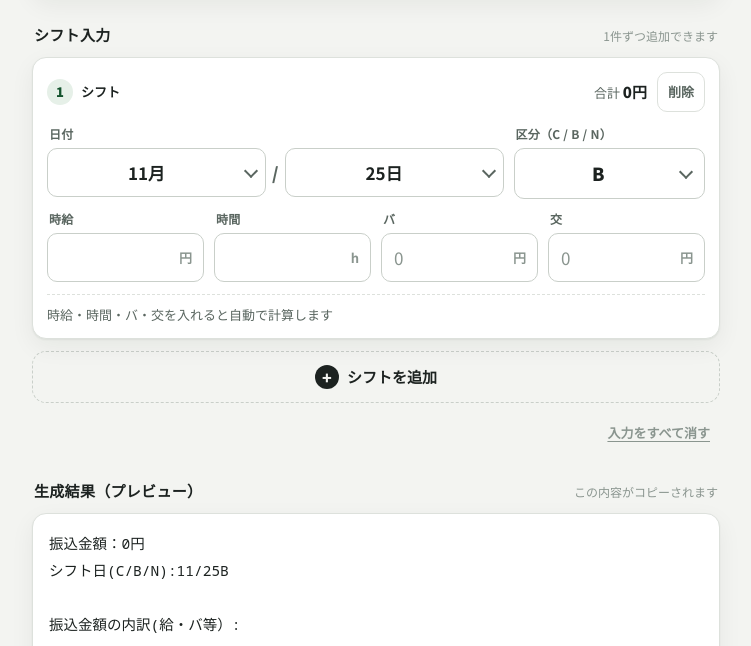
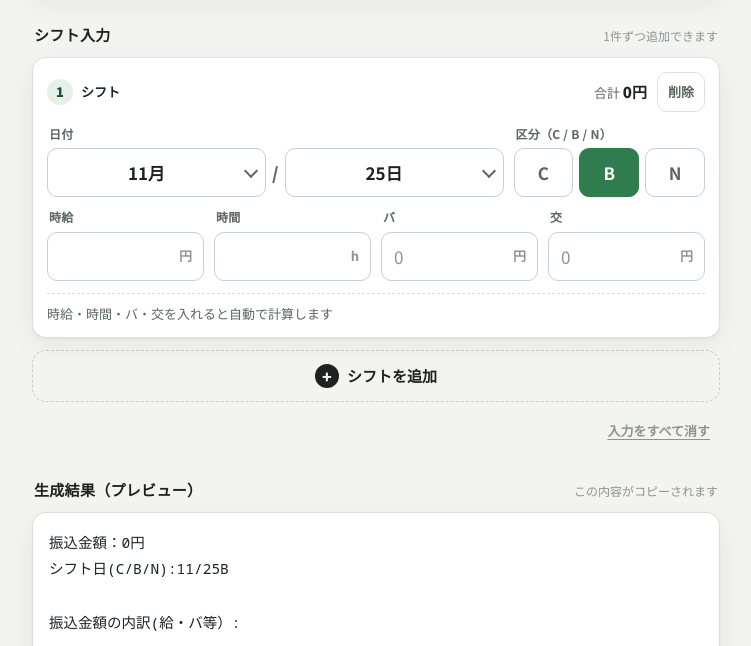
Before and after one commit to inakuntomato/furikomi-shinsei, a plain HTML site: page index.html in a window 1280 px wide. Shown: the part 154-800 px from the top of the page, without its empty margins (264-1015 px from the left). Drawn offline with Linux system fonts and the light colour scheme.

Commit message:
区分をボタン選択に変更（プルダウン廃止）

```diff
--- a/index.html
+++ b/index.html
@@ -156,6 +156,9 @@
     transform:translateY(-70%) rotate(45deg); pointer-events:none;
   }
   .select-wrap select{padding-right:34px; text-align:center; font-weight:900; font-size:18px}
+  .type-seg{display:flex; gap:6px}
+  .seg-btn{flex:1; padding:10px 0; font-size:17px; font-weight:700; border-radius:10px; border:1.5px solid var(--line-strong); background:var(--surface); color:var(--ink-2); cursor:pointer; font-variant-numeric:tabular-nums}
+  .seg-btn.active{background:var(--focus); border-color:var(--focus); color:#fff}
   .date-selects{display:flex; align-items:center; gap:6px}
   .date-selects .select-wrap{flex:1; min-width:0}
   .date-selects select{font-size:17px; font-weight:700; padding-left:8px; padding-right:28px}
@@ -351,12 +354,11 @@
           '<span class="date-slash">/</span>' +
           '<div class="select-wrap"><select class="f-day" aria-label="日">' + dayOptions(md.day) + '</select></div>' +
         '</div></div>' +
-        '<div class="field"><label>区分（C / B / N）</label><div class="select-wrap"><select class="f-type" aria-label="区分">' +
-          '<option value=""' + (data.type===''||data.type==null?' selected':'') + '></option>' +
-          '<option value="C"' + (data.type==='C'?' selected':'') + '>C</option>' +
-          '<option value="B"' + (data.type==='B'?' selected':'') + '>B</option>' +
-          '<option value="N"' + (data.type==='N'?' selected':'') + '>N</option>' +
-        '</select></div></div>' +
+        '<div class="field"><label>区分（C / B / N）</label><div class="type-seg" role="group" aria-label="区分">' +
+          '<button type="button" class="seg-btn' + (data.type==='C'?' active':'') + '" data-type="C">C</button>' +
+          '<button type="button" class="seg-btn' + (data.type==='B'?' active':'') + '" data-type="B">B</button>' +
+          '<button type="button" class="seg-btn' + (data.type==='N'?' active':'') + '" data-type="N">N</button>' +
+        '</div></div>' +
       '</div>' +
       '<div class="grid-3">' +
         '<div class="field"><label>時給</label><div class="unit"><input class="f-wage" type="number" inputmode="numeric" min="0" step="1" value="' + escapeAttr(data.wage) + '"><span>円</span></div></div>' +
@@ -376,6 +378,15 @@
         update();
       }
     });
+    var segBtns = card.querySelectorAll('.seg-btn');
+    for (var j = 0; j < segBtns.length; j++) {
+      segBtns[j].addEventListener('click', function(){
+        var btns = card.querySelectorAll('.seg-btn');
+        for (var k = 0; k < btns.length; k++) btns[k].classList.remove('active');
+        this.classList.add('active');
+        update();
+      });
+    }
     var inputs = card.querySelectorAll('input, select');
     for (var i = 0; i < inputs.length; i++) {
       inputs[i].addEventListener('input', update);
@@ -421,7 +432,8 @@
       var monthEl = c.querySelector('.f-month');
       var dayEl = c.querySelector('.f-day');
       var date = (monthEl && dayEl) ? (monthEl.value + '/' + dayEl.value) : '';
-      var type = c.querySelector('.f-type').value;
+      var typeBtn = c.querySelector('.seg-btn.active');
+      var type = typeBtn ? typeBtn.getAttribute('data-type') : '';
       var wageRaw = c.querySelector('.f-wage').value;
       var hoursRaw = c.querySelector('.f-hours').value;
       var backRaw = c.querySelector('.f-back').value;
```
